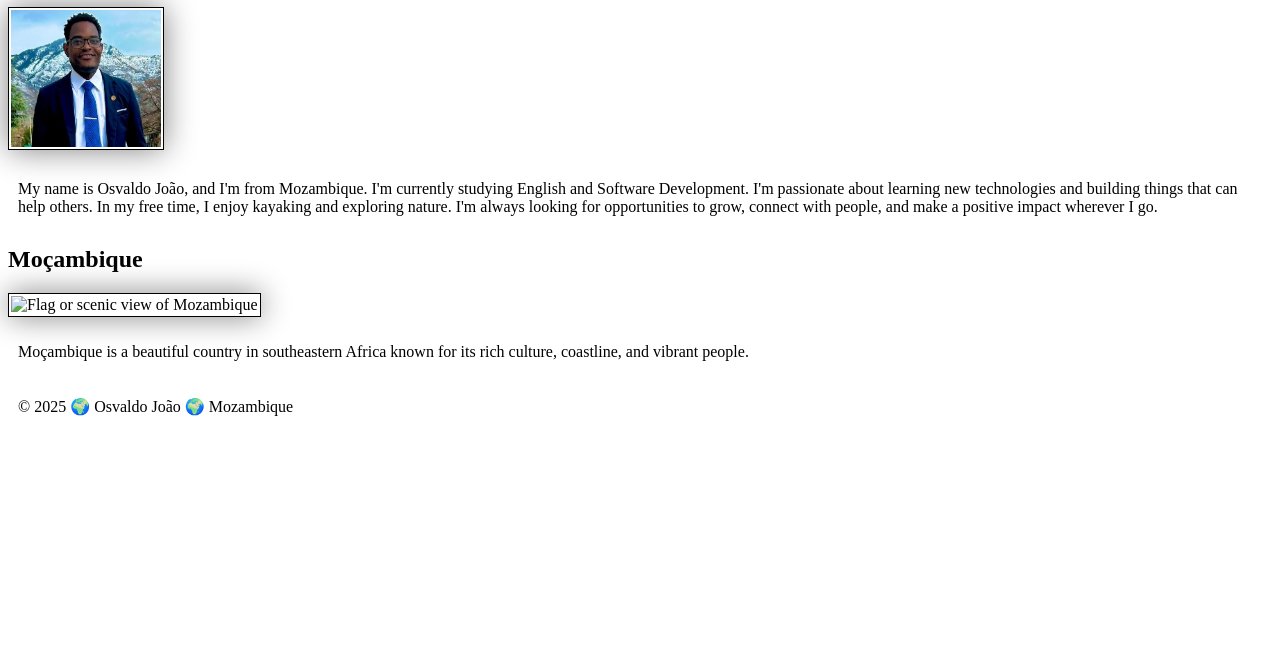
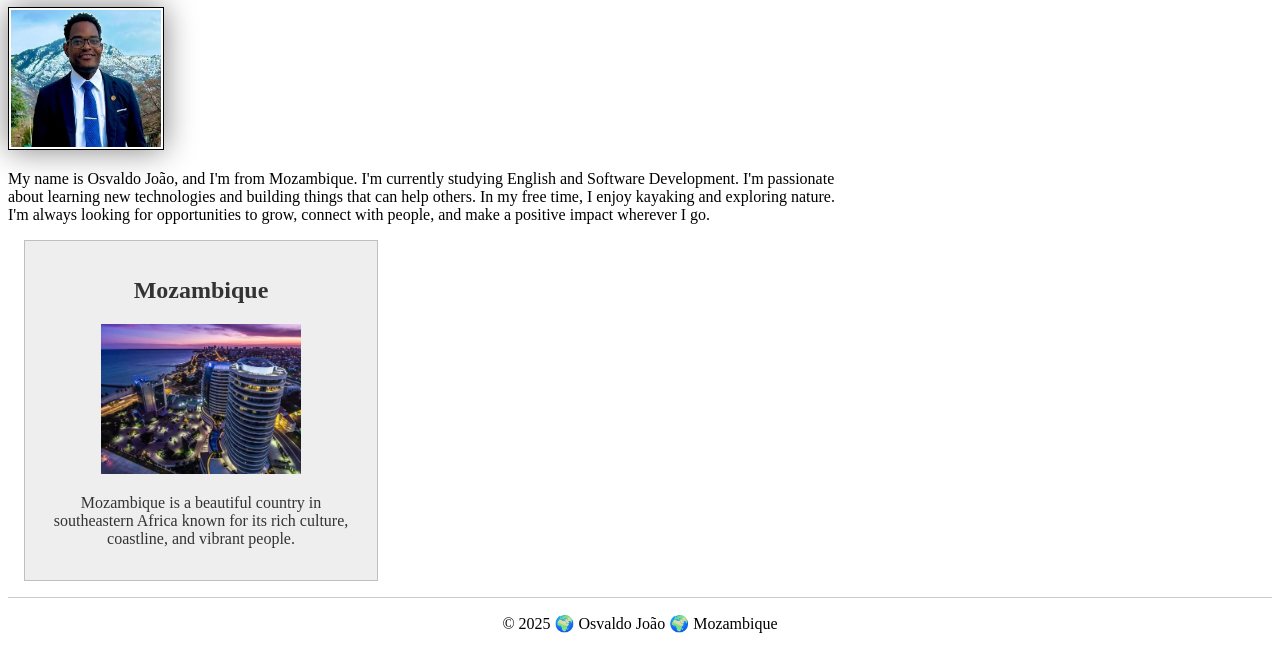
Before and after one commit to Dequerene/wdd130, a plain HTML site: page index.html in a window 1280 px wide. Shown: the part 217-866 px from the top of the page. Before the commit the page ends 800 px from the top, so only its background shows below. Drawn offline with Linux system fonts and the light colour scheme.

Commit message:
Add enhancement

```diff
--- a/index.html
+++ b/index.html
@@ -13,7 +13,7 @@
     <header>
       <nav>
         <a href="#">Home</a>
-        <a href="wwr/">Rafting Website</a>
+        <a href="wwr/">White Water Rafting Website</a>
       </nav>
     </header>
 
@@ -26,9 +26,9 @@
     </main>
 
     <aside>
-      <h2>Moçambique</h2>
-      <img src="images/mozambique.webp" alt="Flag or scenic view of Mozambique">
-      <p>Moçambique is a beautiful country in southeastern Africa known for its rich culture, coastline, and vibrant people.</p>
+      <h2>Mozambique</h2>
+      <img src="images/mozambique.webp.webp" alt="Wiew of Mozambique">
+      <p>Mozambique is a beautiful country in southeastern Africa known for its rich culture, coastline, and vibrant people.</p>
     </aside>
 
     <footer>
--- a/styles/styles.css
+++ b/styles/styles.css
@@ -13,7 +13,8 @@ h1 {
   color: darkblue;
 }
 
-img {
+/* Make the image selector more specific to avoid affecting the aside image */
+main img {
   width: 150px;
   height: auto;
   border: 1px solid black;
@@ -21,6 +22,36 @@ img {
   box-shadow: 0 0 30px gray;
 }
 
+/* Style the image inside the aside */
+aside img {
+  width: 200px;
+  height: auto;
+}
+
+/* Set a maximum width for the main content */
+main {
+  max-width: 840px;
+}
+
+/* Style the aside element */
+aside {
+  width: 20rem;
+  margin: 1rem;
+  border: 1px solid rgb(0 0 0 / 0.2); /* subtle transparent border */
+  padding: 1rem;
+  background-color: #eee;
+  color: #333;
+  text-align: center;
+}
+
+/* Set paragraph padding to 0 */
 p {
-  padding: 10px;
+  padding: 0;
 }
+
+/* Style the footer */
+footer {
+  margin-top: 1rem;
+  border-top: 1px solid #ccc;
+  text-align: center;
+}
```
Also changed, not shown: images/mozambique.webp.webp (added).
